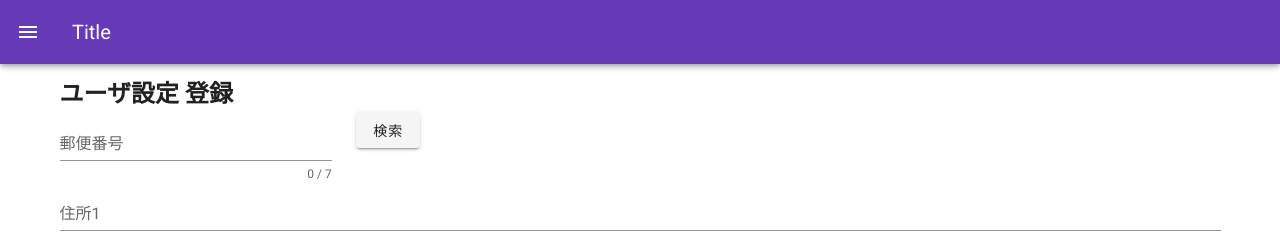
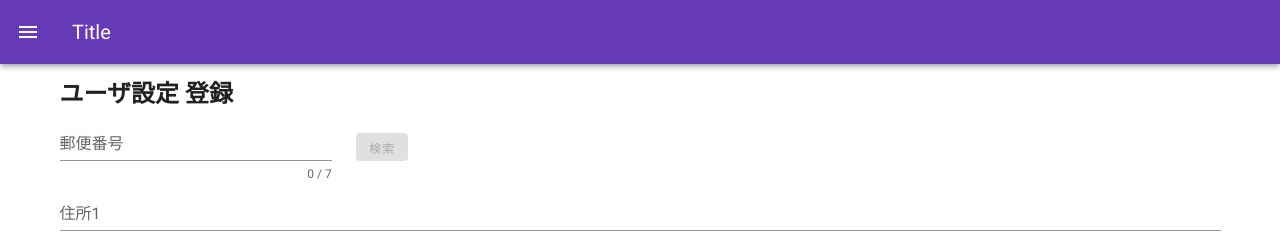
Before and after one commit to ShuHasegawa17/workfrow_nuxt, a Nuxt app: page /user in a window 1280 px wide. Shown: the top 244 px of the page. Built offline with nearby package versions, Linux system fonts and the light colour scheme.

Commit message:
# 住所検索のローディングフラグをストア化

```diff
--- a/components/molecules/ZipInput.vue
+++ b/components/molecules/ZipInput.vue
@@ -1,20 +1,27 @@
 <template>
+  <v-form ref="zipForm" v-model="valid">
     <v-row justify="start">
       <v-col sm="6" md="4" lg="3">
         <v-text-field
           v-model="zipCode"
           label="郵便番号"
-        :rules="rules.zipCode"
+          :rules="rules.zipCode.flat()"
           counter
           maxlength="7"
           :required="isRequired"
-        small
         ></v-text-field>
       </v-col>
-    <v-col>
-      <v-btn @click="debouncedClickWrap">検索</v-btn>
+      <v-col align-self="center">
+        <v-btn
+          :disabled="!valid"
+          @click="debouncedClickWrap"
+          small
+          color="primary"
+          >検索</v-btn
+        >
       </v-col>
     </v-row>
+  </v-form>
 </template>
 <script lang="ts">
 import Vue from 'vue'
@@ -24,7 +31,7 @@ interface Data {
   zipCode: string
   zipAddress: Partial<Address>
   debouncedClick: Function
-  isLoading: boolean
+  valid: boolean
   rules: {
     zipCode: Array<Function>
   }
@@ -32,7 +39,7 @@ interface Data {
 
 export default Vue.extend({
   created() {
-    this.debouncedClick = debounce(this.click, 1000)
+    this.debouncedClick = debounce(this.click, 1)
   },
   props: {
     isRequired: {
@@ -45,17 +52,17 @@ export default Vue.extend({
       zipCode: '',
       zipAddress: {},
       debouncedClick: () => {},
-      isLoading: false,
+      valid: true,
       rules: {
         zipCode: [
           (val: string) =>
-            !this.isRequired || !Number.isNaN(val) || '数値を入力してください',
+            !this.isRequired || (val || '').length > 0 || '必須入力です',
+          (val: string) =>
+            !this.isRequired || /^-?\d+$/.test(val) || '数値を入力してください',
           (val: string) =>
             !this.isRequired ||
             (val || '').length === 7 ||
             '7文字入力してください',
-          (val: string) =>
-            !this.isRequired || (val || '').length > 0 || '必須入力です',
         ],
       },
     }
@@ -66,16 +73,18 @@ export default Vue.extend({
       this.$emit('get-address', this.zipAddress)
     },
     debouncedClickWrap() {
-      this.isLoading = true
-      console.log(this.isLoading)
+      this.$store.dispatch('load/start')
       this.debouncedClick()
     },
     async searchAddress() {
       console.log(this.zipCode)
       const address = await getAddress(this.zipCode)
       address ? (this.zipAddress = address) : ''
-      this.isLoading = false
-      console.log(this.isLoading)
+      this.$store.dispatch('load/end')
+    },
+    validate() {
+      const form: any = this.$refs.zipForm
+      return form.validate()
     },
   },
 })
--- a/layouts/default.vue
+++ b/layouts/default.vue
@@ -32,6 +32,11 @@
       <v-container>
         <Nuxt />
       </v-container>
+      <v-overlay :value="this.$store.getters['load/loading']">
+        <v-progress-circular :size="40" indeterminate color="primary">
+          loading...
+        </v-progress-circular></v-overlay
+      >
     </v-main>
     <v-footer color="deep-purple" dark app>
       <span>&copy; {{ footerString }}</span>
--- a/pages/user.vue
+++ b/pages/user.vue
@@ -7,11 +7,6 @@ v-text-field
     <v-text-field v-model="zipAddress.address2" label="住所2"></v-text-field>
     <v-text-field v-model="zipAddress.address3" label="住所3"></v-text-field>
     <p>{{ zipCode }}</p>
-    <div v-if="isLoading">
-      <v-progress-circular :size="40" indeterminate color="primary"
-        >loading...</v-progress-circular
-      >
-    </div>
   </section>
 </template>
 
@@ -30,8 +25,6 @@ interface Data {
   title: string
   zipCode: string
   zipAddress: Partial<Address>
-  debouncedClick: Function
-  isLoading: boolean
   rules: {
     zipCode: Array<Function>
     requires: Array<Function>
@@ -44,16 +37,11 @@ export default Vue.extend({
     AppArticle,
     ZipInput,
   },
-  created() {
-    this.debouncedClick = debounce(this.click, 1000)
-  },
   data(): Data {
     return {
       title: `ユーザ設定`,
       zipCode: '',
       zipAddress: {},
-      debouncedClick: () => {},
-      isLoading: false,
       rules: {
         zipCode: [
           (val: string) =>
@@ -67,24 +55,16 @@ export default Vue.extend({
   computed: {
     subtitle(): string {
       return `${this.title} 登録`
-      this.rules.zipCode.map((e) => e)
     },
   },
   methods: {
     click() {
       this.getAddress()
     },
-    debouncedClickWrap() {
-      this.isLoading = true
-      console.log(this.isLoading)
-      this.debouncedClick()
-    },
     async getAddress() {
       console.log(this.zipCode)
       const address = await getAddress(this.zipCode)
       address ? (this.zipAddress = address) : ''
-      this.isLoading = false
-      console.log(this.isLoading)
     },
 
     setData(address: Partial<Address>) {
--- /dev/null
+++ b/store/load.ts
@@ -0,0 +1,27 @@
+import { Getters, Mutations, Actions } from './types/types'
+import { State, IGetters, IMutations, IActions } from './types/loadType'
+
+export const state = (): State => ({
+  isLoading: false,
+})
+
+export const getters: Getters<State, IGetters> = {
+  loading(state) {
+    return state.isLoading
+  },
+}
+
+export const mutations: Mutations<State, IMutations> = {
+  setLoad(state, payload) {
+    state.isLoading = payload
+  },
+}
+
+export const actions: Actions<State, IActions, IGetters, IMutations> = {
+  start(ctx) {
+    ctx.commit('setLoad', true)
+  },
+  end(ctx) {
+    ctx.commit('setLoad', false)
+  },
+}
--- /dev/null
+++ b/store/types/loadType.ts
@@ -0,0 +1,19 @@
+export interface State {
+  isLoading: boolean
+}
+
+//gettes向け、getter関数の戻り値を定義
+export interface IGetters {
+  loading: boolean
+}
+
+//mutations向け、mutaion関数のpayloadを定義
+export interface IMutations {
+  setLoad: boolean
+}
+
+//actions向け、action関数のpayloadを定義
+export interface IActions {
+  start: void //true決め打ち
+  end: void //false決め打ち
+}
```
Lines whose indentation alone changed are shown as unchanged.
